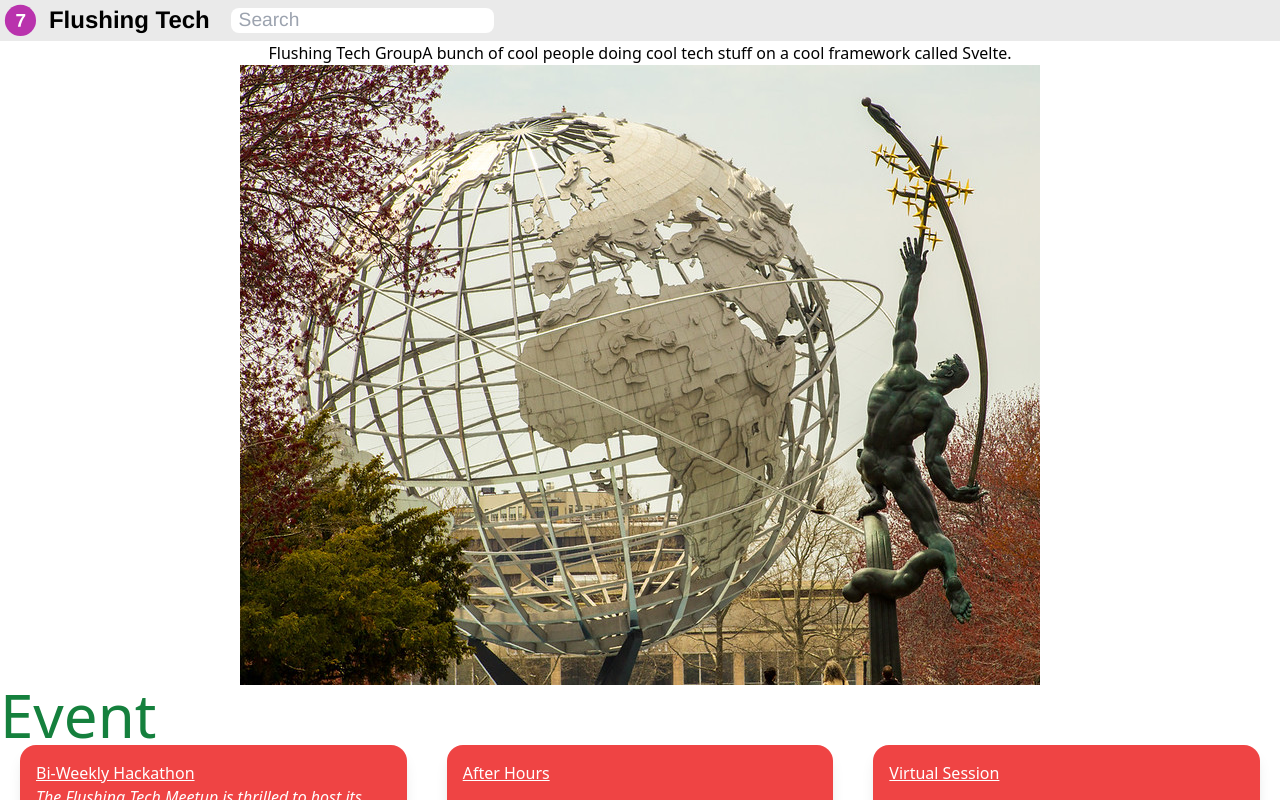
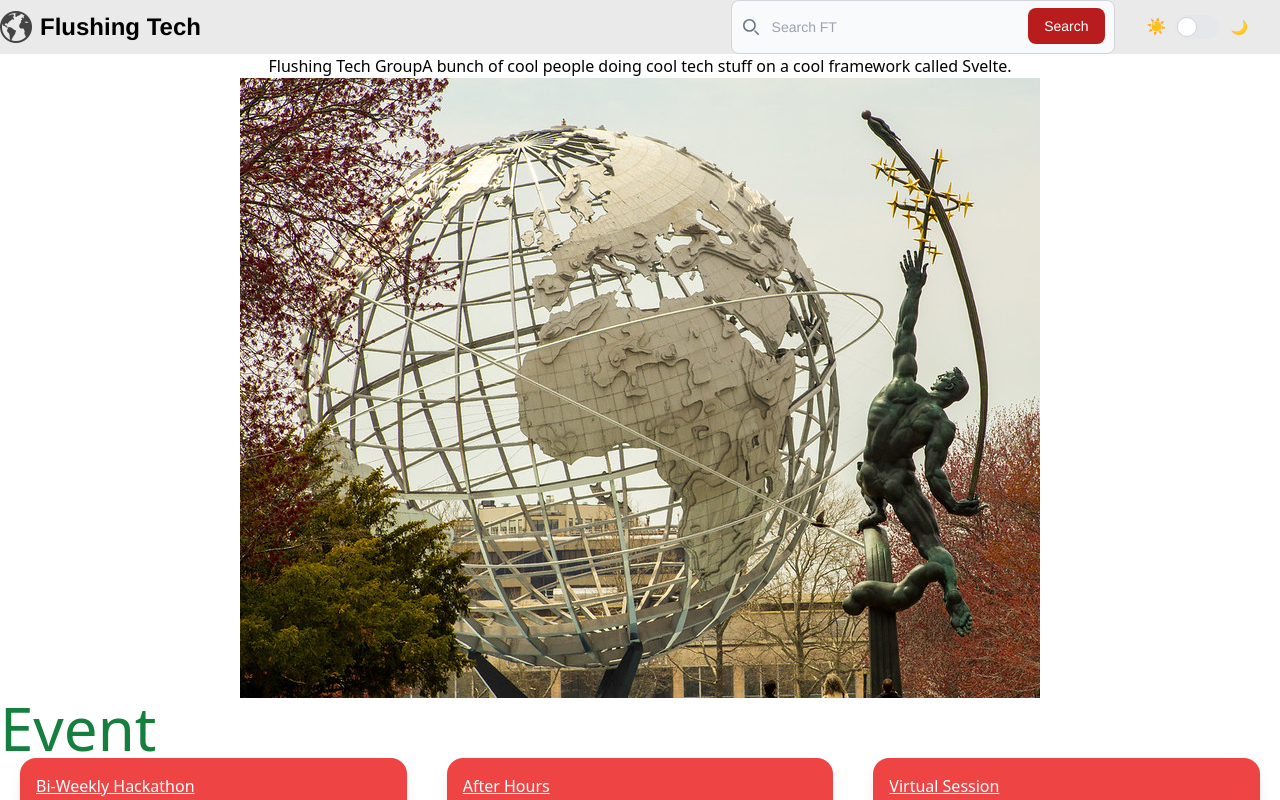
Before and after one commit to flushingtech/website, a SvelteKit app: page / in a window 1280 px wide. Shown: the top 800 px of the page. Built offline with nearby package versions, Linux system fonts and the light colour scheme.

Commit message:
commit 1

```diff
--- a/src/routes/Header.svelte
+++ b/src/routes/Header.svelte
@@ -1,18 +1,25 @@
 <script>
-    import Logo from './Logo.svelte';
-    import Search from './Search.svelte';
-    import LandingImage from './LandingImage.svelte';
+    import Logo from "./Logo.svelte";
+    import Search from "./Search.svelte";
+    import LandingImage from "./LandingImage.svelte";
+    import ModeSwitch from "./ModeSwitch.svelte";
 </script>
 
 <div class="navigation">
     <Logo></Logo>
     <div class="brand-text">Flushing Tech</div>
-    <Search></Search>
+    <div class="ml-auto w-96">
+        <Search></Search>
+    </div>
+    <div class="w-8"></div>
+    <ModeSwitch></ModeSwitch>
+    <div class="w-8"></div>
+
 </div>
 
 <style>
     .navigation {
-        font-family: 'Franklin Gothic Medium', 'Arial Narrow', Arial, sans-serif;
+        font-family: "Franklin Gothic Medium", "Arial Narrow", Arial, sans-serif;
         display: flex;
         flex-direction: row;
         background-color: #eaeaea;
@@ -20,7 +27,6 @@
         align-items: center;
     }
 
-
     .brand-text {
         font-weight: bold;
         font-size: 1.5rem;
--- a/src/routes/Logo.svelte
+++ b/src/routes/Logo.svelte
@@ -1,28 +1,12 @@
-<div class="logo">
-    <svg version="1.1"
-        id="svg3310" xmlns:cc="http://creativecommons.org/ns#" xmlns:dc="http://purl.org/dc/elements/1.1/" xmlns:inkscape="http://www.inkscape.org/namespaces/inkscape" xmlns:rdf="http://www.w3.org/1999/02/22-rdf-syntax-ns#" xmlns:svg="http://www.w3.org/2000/svg"
-        xmlns="http://www.w3.org/2000/svg" xmlns:xlink="http://www.w3.org/1999/xlink" x="0px" y="0px" width="40.9px" height="40.9px"
-        viewBox="0 0 74.9 74.9" style="enable-background:new 0 0 74.9 74.9;" xml:space="preserve">
-    <style type="text/css">
-        .st0{fill:#B933AD;}
-        .st1{fill:#FFFFFF;}
-    </style>
-    <circle id="circle" class="st0" cx="37.45" cy="37.45" r="28.56"/>
-    <path class="st1" d="M46.25,25.7c0,0.04,0,0.08,0,0.12c0,1.1,0,2.21,0,3.31c0,0.08-0.02,0.13-0.07,0.19
-        c-1.23,1.42-2.29,2.96-3.25,4.57c-1,1.7-1.86,3.46-2.59,5.29c-0.59,1.48-1.1,2.99-1.51,4.53c-0.28,1.05-0.52,2.11-0.71,3.18
-        c-0.12,0.73-0.23,1.45-0.3,2.19c0,0.03-0.01,0.06-0.02,0.1c-1.68,0-3.35,0-5.04,0c0.09-0.51,0.18-1.02,0.28-1.52
-        c0.19-1,0.44-1.99,0.71-2.97c0.4-1.42,0.88-2.82,1.44-4.19c0.39-0.96,0.82-1.9,1.27-2.83c0.77-1.55,1.62-3.05,2.56-4.51
-        c0.76-1.18,1.57-2.32,2.42-3.44c0.02-0.03,0.05-0.06,0.08-0.11c-0.26-0.01-0.5,0-0.74-0.01c-0.24,0-0.49,0-0.73,0
-        c-0.24,0-0.49,0-0.73,0c-0.25,0-0.5,0-0.74,0c-0.24,0-0.49,0-0.73,0c-0.24,0-0.49,0-0.73,0s-0.49,0-0.73,0c-0.24,0-0.49,0-0.73,0
-        c-0.24,0-0.49,0-0.73,0c-0.24,0-0.49,0-0.73,0s-0.49,0-0.73,0c-0.25,0-0.5,0-0.74,0c-0.24,0-0.49,0-0.73,0c-0.24,0-0.49,0-0.73,0
-        s-0.49,0-0.73,0c-0.24,0-0.49,0-0.74,0c0-1.31,0-2.61,0-3.91C35.27,25.7,40.75,25.7,46.25,25.7z"/>
-    </svg>
+<div class="w-8">
+    <img src="globe-icon.png">
 </div>
 
 <style>
     .logo {
         flex-direction: column;
         flex-wrap: wrap;
-        height: 50%;
+        width: 50%;
+
     }
 </style>
--- /dev/null
+++ b/src/routes/ModeSwitch.svelte
@@ -0,0 +1,6 @@
+<span class="mr-2">☀️</span>
+<label class="relative inline-flex items-center cursor-pointer">
+    <input type="checkbox" value="" class="sr-only peer">
+    <div class="w-11 h-6 bg-gray-200 peer-focus:outline-none peer-focus:ring-4 peer-focus:ring-blue-300 dark:peer-focus:ring-blue-800 rounded-full peer dark:bg-gray-700 peer-checked:after:translate-x-full rtl:peer-checked:after:-translate-x-full peer-checked:after:border-white after:content-[''] after:absolute after:top-[2px] after:start-[2px] after:bg-white after:border-gray-300 after:border after:rounded-full after:h-5 after:w-5 after:transition-all dark:border-gray-600 peer-checked:bg-red-600"></div>
+    <span class="ms-3 text-sm font-medium text-gray-900 dark:text-gray-300">&#127769;</span>
+  </label>
--- a/src/routes/Search.svelte
+++ b/src/routes/Search.svelte
@@ -1,14 +1,13 @@
-<input class="search-input" placeholder="Search" type="text">
 
-<style>
-    .search-input {
-        border-radius: 0.5rem;
-        font-size: 1.2rem;
-        height: 1.6rem;
-        outline-color: rgb(228, 239, 243);
-        border-color: transparent;
-        margin: 0 0.8rem;
-        padding: 0.2rem 0.5rem;
-        align-items: center;
-    }
-</style>
+<form>
+    <label for="default-search" class="mb-2 text-sm font-medium text-gray-900 sr-only dark:text-white">Search</label>
+    <div class="relative">
+        <div class="absolute inset-y-0 start-0 flex items-center ps-3 pointer-events-none">
+            <svg class="w-4 h-4 text-gray-500 dark:text-gray-400" aria-hidden="true" xmlns="http://www.w3.org/2000/svg" fill="none" viewBox="0 0 20 20">
+                <path stroke="currentColor" stroke-linecap="round" stroke-linejoin="round" stroke-width="2" d="m19 19-4-4m0-7A7 7 0 1 1 1 8a7 7 0 0 1 14 0Z"/>
+            </svg>
+        </div>
+        <input type="search" id="default-search" class="block w-full p-4 ps-10 text-sm text-gray-900 border border-gray-300 rounded-lg bg-gray-50 focus:ring-blue-500 focus:border-blue-500 dark:bg-gray-700 dark:border-gray-600 dark:placeholder-gray-400 dark:text-white dark:focus:ring-blue-500 dark:focus:border-blue-500" placeholder="Search FT" required>
+        <button type="submit" class="text-white absolute end-2.5 bottom-2.5 bg-red-700 hover:bg-red-800 focus:ring-4 focus:outline-none focus:ring-blue-300 font-medium rounded-lg text-sm px-4 py-2 dark:bg-red-600 dark:hover:bg-red-700 dark:focus:ring-blue-800">Search</button>
+    </div>
+</form>
```
Also changed, not shown: static/globe-icon.png (added).
